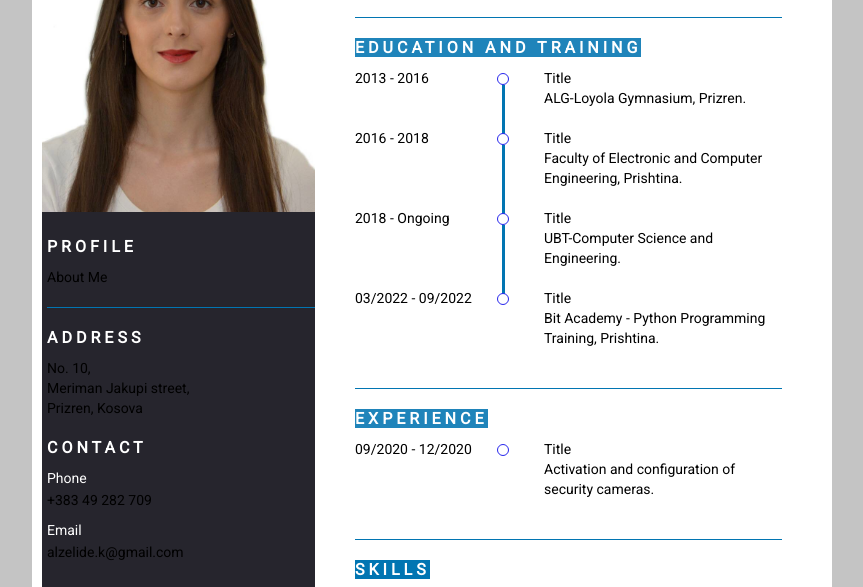
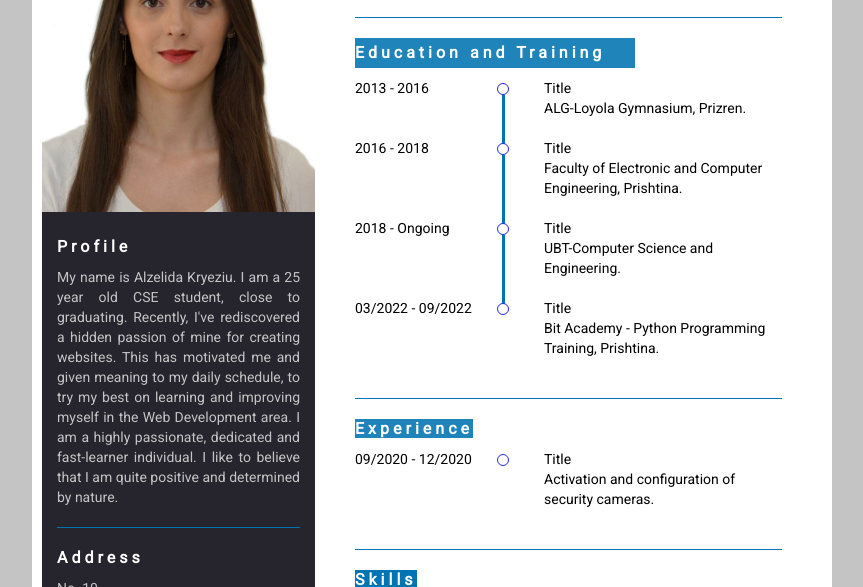
Before and after one commit to AlzelidaKryeziu/CV, a plain HTML site: page index.html in a window 1280 px wide. Shown: the part 148-735 px from the top of the page, without its empty margins (18-881 px from the left). Drawn offline with Linux system fonts and the light colour scheme.

Commit message:
added about me

```diff
--- a/index.html
+++ b/index.html
@@ -20,22 +20,27 @@
 					</div>
 					<div class="portfolio_item portfolio_profile">
 						<div class="portfolio_title">Profile</div>
-						<div class="portfolio_info">About Me</div>
+							<p class="about_me">My name is Alzelida Kryeziu. I am a 25 year old CSE student, close to graduating.
+								Recently, I've rediscovered a hidden passion of mine for creating websites.
+								This has motivated me and given meaning to my daily schedule, to try my best on learning and improving myself in the Web Development area.
+								I am a highly passionate, dedicated and fast-learner individual.
+								I like to believe that I am quite positive and determined by nature.
+							</p>
 					</div>
 					<div class="portfolio_item portfolio_adress">
 						<div class="portfolio_title">Address</div>
-						<div class="portfolio_info">
+						<div class="portfolio_information">
 							No. 10,<br/>
 							Meriman Jakupi street,<br>
 							Prizren, Kosova
 						</div>
 					<div class="portfolio_item portfolio_contact">
 						<div class="portfolio_title">Contact</div>
-						<div class="portfolio_info">
+						<div class="portfolio_information">
 							<div class="portfolio_subtitle">Phone</div>
 							<div class="portfolio_subinfo">+383 49 282 709</div>
 						</div>
-						<div class="portfolio_info">
+						<div class="portfolio_information">
 							<div class="portfolio_subtitle">Email</div>
 							<div class="portfolio_subinfo">alzelide.k@gmail.com</div>
 						</div>
@@ -50,7 +55,9 @@
 						<p>|</p>
 						<i class="fa-sharp fa-solid fa-plane-departure"></i>
 						<p>|</p>
-						<i class="fa-sharp fa-solid fa-film"></i>
+						<i class="fa-sharp fa-solid fa-book-open"></i>
+						<p>|</p>
+						<i class="fa-sharp fa-solid fa-headphones"></i>
 					</div>
 				</div>
 				</div>
@@ -61,7 +68,9 @@
 					<div class="occ">Web Developer</div>
 				</div>
 				<div class="portfolio_item portfolio_education">
-					<div class="portfolio_title"><a>Education and Training</a></div>
+					<div class="portfolio_title">
+						<div class="prt_title_width"><a>Education and Training</a></div>
+					</div>
 					<div class="portfolio_info">
 						<div class="portfolio_data">
 							<div class="year">2013 - 2016</div>
--- a/style.css
+++ b/style.css
@@ -38,17 +38,29 @@ body{
 }
 
 .portfolio_bottom {
-    padding-left: 5px;
+    padding-left: 15px;
+    padding-right: 15px;
+}
+
+.about_me {
+    text-align: justify;
 }
 
 .portfolio_bottom .portfolio_item .portfolio_interests{
     padding-left: 5px;
 }
 
+.portfolio_bottom .portfolio_information{
+    color: #c4c4c4;
+}
+
+.portfolio_profile p{
+    color: #c4c4c4;
+
+}
 
 .portfolio .portfolio_title{
     color: #fff;
-    text-transform: uppercase;
     font-weight: bold;
     font-size: 16px;
     margin-bottom:10px ;
@@ -59,7 +71,7 @@ body{
 .portfolio .portfolio_left .portfolio_hobbies{
     color:#84838b;
     display: flex;
-    justify-content: space-evenly;
+    justify-content: space-around;
 }
 
 .portfolio .portfolio_left .portfolio_bottom{
@@ -89,7 +101,7 @@ body{
 }
 
 .portfolio .portfolio_left .portfolio_nameocc .occ{
-    color: #84838b;
+    color: #c4c4c4;
 }
 
 .portfolio .portfolio_left .portfolio_contact .portfolio_info:last-child{
@@ -159,15 +171,26 @@ body{
     text-transform: uppercase;
 }
 
+.prt_skills.portfolio_title {
+    width: 100%;
+}
+
+
 .prt_skills.portfolio_title a{
     color: #fff;
     background-color: #0175b2;
 }
 
+.prt_title_width {
+    width: 280px;
+    height: 30px;
+    background-color: #1f84ba;
+    display: flex;
+    align-items: center;
+}
 
 .portfolio_title a{
     background-color: #1f84ba;
-    height: 100px;
     color: white;
 }
 
```
